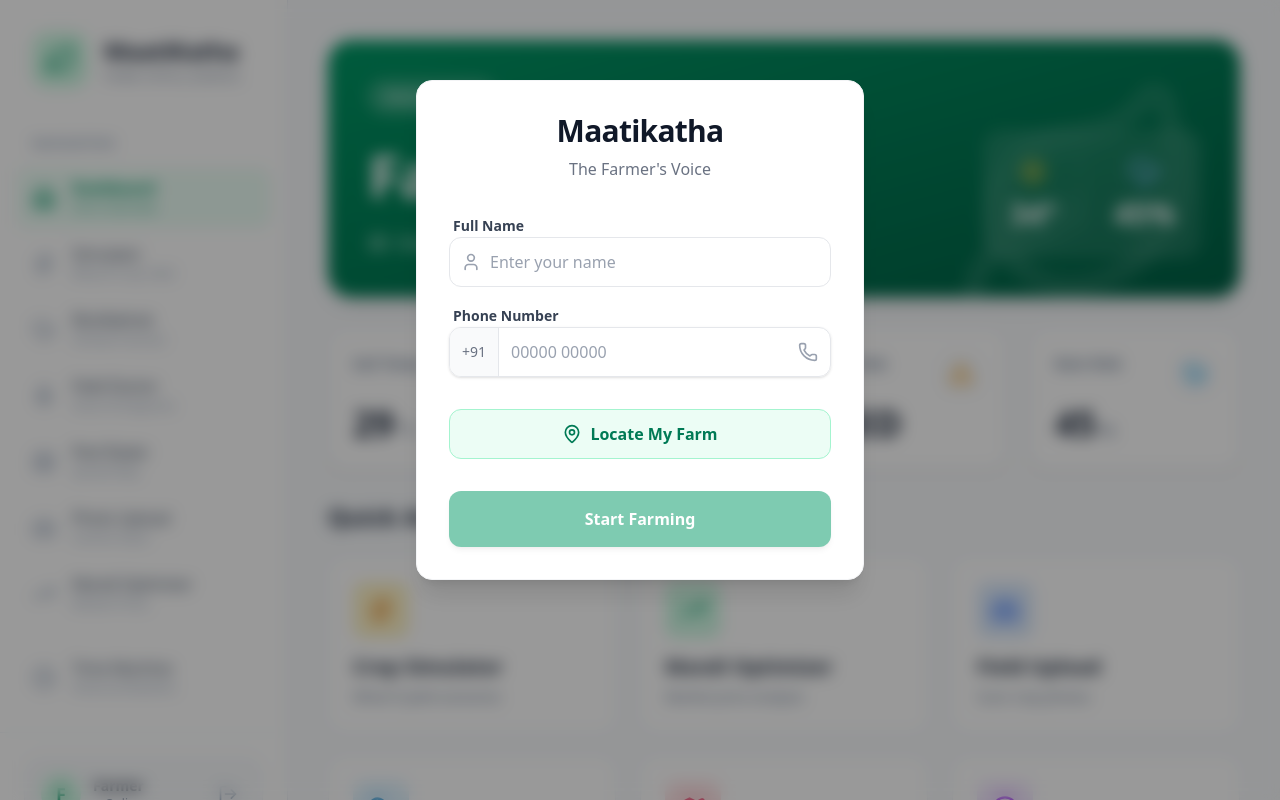
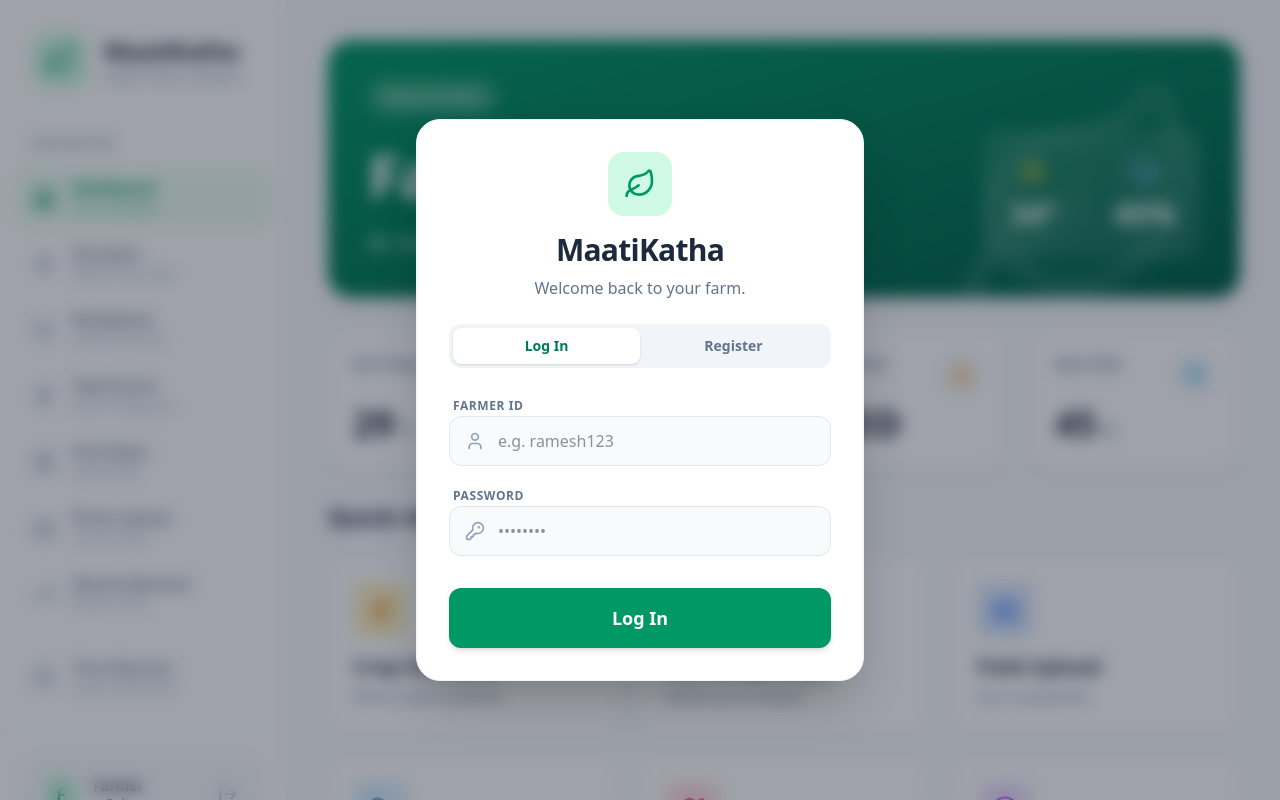
Before and after one commit to trijitroy2006/maatikatha, a Next.js app: page / in a window 1280 px wide. Shown: the top 800 px of the page. Built offline with nearby package versions, Linux system fonts and the light colour scheme; no server answers.

Commit message:
feat: Auth logic with local user registry (ID & Password)

```diff
--- a/src/components/AuthModal.tsx
+++ b/src/components/AuthModal.tsx
@@ -2,19 +2,25 @@
 
 import { useState } from 'react';
 import { useAuth } from '@/contexts/AuthContext';
-import { MapPin, Loader2, User, Phone } from 'lucide-react';
+import { MapPin, Loader2, KeyRound, User, Leaf } from 'lucide-react';
+import { cn } from '@/lib/utils';
 
 const FALLBACK_LAT = 23.0822;
 const FALLBACK_LON = 88.5228;
 const FALLBACK_NAME = 'Chakdaha, West Bengal';
 
 export default function AuthModal() {
-  const { isAuthenticated, login, setFarmLocation } = useAuth();
+  const { isAuthenticated, login, register } = useAuth();
 
+  const [mode, setMode] = useState<'login' | 'register'>('login');
+
+  const [farmerId, setFarmerId] = useState('');
+  const [password, setPassword] = useState('');
   const [farmerName, setFarmerName] = useState('');
-  const [phoneNumber, setPhoneNumber] = useState('');
+
   const [isLocating, setIsLocating] = useState(false);
   const [detectedLocation, setDetectedLocation] = useState<{ lat: number; lon: number; name: string } | null>(null);
+  const [errorMsg, setErrorMsg] = useState('');
 
   // If already authenticated, don't show the modal
   if (isAuthenticated) return null;
@@ -50,84 +56,168 @@ export default function AuthModal() {
     );
   };
 
-  const handleStart = () => {
-    if (!farmerName.trim()) return;
+  const handleSubmit = (e: React.FormEvent) => {
+    e.preventDefault();
+    setErrorMsg('');
+
+    if (mode === 'login') {
+      if (!farmerId.trim() || !password) {
+        setErrorMsg('Please enter both ID and Password.');
+        return;
+      }
+      const success = login(farmerId, password);
+      if (!success) {
+        setErrorMsg('Invalid ID or Password.');
+      }
+    } else {
+      if (!farmerId.trim() || !password || !farmerName.trim()) {
+        setErrorMsg('Please fill out all fields.');
+        return;
+      }
       const loc = detectedLocation || { lat: FALLBACK_LAT, lon: FALLBACK_LON, name: FALLBACK_NAME };
-    setFarmLocation(loc.lat, loc.lon, loc.name);
-    login(farmerName.trim());
+      const success = register(farmerId, password, farmerName, loc.lat, loc.lon, loc.name);
+      if (!success) {
+        setErrorMsg('Farmer ID already exists! Please choose another one.');
+      }
+    }
   };
 
   return (
-    <div className="fixed inset-0 z-50 bg-black/40 backdrop-blur-sm flex items-start justify-center p-4 overflow-y-auto">
-      <div className="bg-white rounded-2xl shadow-xl border border-gray-100 max-w-md w-full mt-16 p-8 space-y-8">
+    <div className="fixed inset-0 z-50 bg-slate-900/40 backdrop-blur-sm flex items-center justify-center p-4 overflow-y-auto">
+      <div className="bg-white rounded-3xl shadow-2xl max-w-md w-full p-8 space-y-6 border border-slate-100 my-8">
+
         <div className="text-center space-y-2">
-          <h1 className="font-bold text-3xl text-gray-900 tracking-tight">Maatikatha</h1>
-          <p className="text-gray-500 font-medium">The Farmer's Voice</p>
+          <div className="w-16 h-16 bg-emerald-100 rounded-2xl flex items-center justify-center mx-auto mb-4">
+            <Leaf className="w-8 h-8 text-emerald-600" />
+          </div>
+          <h1 className="font-bold text-3xl text-slate-800 tracking-tight">
+            MaatiKatha
+          </h1>
+          <p className="font-medium text-slate-500">
+            {mode === 'login' ? 'Welcome back to your farm.' : 'Join the agricultural network.'}
+          </p>
         </div>
 
-        <div className="space-y-4">
-          <div className="space-y-1">
-            <label className="text-sm font-semibold text-gray-700 ml-1">Full Name</label>
+        {/* Toggle Mode */}
+        <div className="flex bg-slate-100 rounded-xl p-1 relative">
+          <button
+            type="button"
+            onClick={() => { setMode('login'); setErrorMsg(''); }}
+            className={cn(
+              "flex-1 py-2 text-sm font-semibold rounded-lg transition-all",
+              mode === 'login' ? "bg-white text-emerald-700 shadow-sm" : "text-slate-500 hover:text-slate-700"
+            )}
+          >
+            Log In
+          </button>
+          <button
+            type="button"
+            onClick={() => { setMode('register'); setErrorMsg(''); }}
+            className={cn(
+              "flex-1 py-2 text-sm font-semibold rounded-lg transition-all",
+              mode === 'register' ? "bg-white text-emerald-700 shadow-sm" : "text-slate-500 hover:text-slate-700"
+            )}
+          >
+            Register
+          </button>
+        </div>
+
+        <form onSubmit={handleSubmit} className="space-y-4">
+
+          {errorMsg && (
+            <div className="p-3 rounded-xl bg-rose-50 text-rose-600 text-sm font-medium border border-rose-100 text-center">
+              {errorMsg}
+            </div>
+          )}
+
+          {mode === 'register' && (
+            <div className="space-y-1.5">
+              <label className="text-xs font-bold text-slate-500 uppercase tracking-wider ml-1">Full Name</label>
               <div className="relative">
-              <div className="absolute inset-y-0 left-0 pl-3 flex items-center pointer-events-none">
-                <User className="h-5 w-5 text-gray-400" />
-              </div>
+                <User className="absolute left-4 top-1/2 -translate-y-1/2 w-5 h-5 text-slate-400" />
                 <input
                   type="text"
                   value={farmerName}
                   onChange={(e) => setFarmerName(e.target.value)}
-                placeholder="Enter your name"
-                className="block w-full pl-10 pr-3 py-3 border border-gray-200 rounded-xl text-gray-900 placeholder-gray-400 focus:outline-none focus:ring-2 focus:ring-emerald-500 focus:border-transparent transition-shadow"
+                  placeholder="e.g. Ramesh Kumar"
+                  className="w-full bg-slate-50 border border-slate-200 rounded-xl py-3 pl-12 pr-4 text-slate-800 font-medium focus:ring-2 focus:ring-emerald-500/20 focus:border-emerald-500 outline-none transition-all"
+                />
+              </div>
+            </div>
+          )}
+
+          <div className="space-y-1.5">
+            <label className="text-xs font-bold text-slate-500 uppercase tracking-wider ml-1">Farmer ID</label>
+            <div className="relative">
+              <User className="absolute left-4 top-1/2 -translate-y-1/2 w-5 h-5 text-slate-400" />
+              <input
+                type="text"
+                value={farmerId}
+                onChange={(e) => setFarmerId(e.target.value)}
+                placeholder="e.g. ramesh123"
+                className="w-full bg-slate-50 border border-slate-200 rounded-xl py-3 pl-12 pr-4 text-slate-800 font-medium focus:ring-2 focus:ring-emerald-500/20 focus:border-emerald-500 outline-none transition-all"
               />
             </div>
           </div>
 
-          <div className="space-y-1">
-            <label className="text-sm font-semibold text-gray-700 ml-1">Phone Number</label>
-            <div className="relative flex shadow-sm rounded-xl overflow-hidden border border-gray-200 focus-within:ring-2 focus-within:ring-emerald-500 focus-within:border-transparent transition-shadow">
-              <span className="inline-flex items-center px-3 bg-gray-50 text-gray-500 sm:text-sm border-r border-gray-200 font-medium">
-                +91
-              </span>
+          <div className="space-y-1.5">
+            <label className="text-xs font-bold text-slate-500 uppercase tracking-wider ml-1">Password</label>
+            <div className="relative">
+              <KeyRound className="absolute left-4 top-1/2 -translate-y-1/2 w-5 h-5 text-slate-400" />
               <input
-                type="tel"
-                value={phoneNumber}
-                onChange={(e) => setPhoneNumber(e.target.value)}
-                placeholder="00000 00000"
-                className="flex-1 block w-full px-3 py-3 text-gray-900 placeholder-gray-400 focus:outline-none"
+                type="password"
+                value={password}
+                onChange={(e) => setPassword(e.target.value)}
+                placeholder="••••••••"
+                className="w-full bg-slate-50 border border-slate-200 rounded-xl py-3 pl-12 pr-4 text-slate-800 font-medium focus:ring-2 focus:ring-emerald-500/20 focus:border-emerald-500 outline-none transition-all"
               />
-              <div className="absolute inset-y-0 right-0 pr-3 flex items-center pointer-events-none">
-                <Phone className="h-5 w-5 text-gray-400" />
-              </div>
-            </div>
             </div>
           </div>
 
-        <div className="space-y-4">
+          {mode === 'register' && (
+            <div className="pt-2">
+              <label className="text-xs font-bold text-slate-500 uppercase tracking-wider ml-1 mb-1.5 block">Farm Location</label>
               <button
+                type="button"
                 onClick={handleLocate}
                 disabled={isLocating}
-            className="w-full flex items-center justify-center gap-2 px-6 py-3 border border-emerald-200 text-emerald-700 bg-emerald-50 hover:bg-emerald-100 rounded-xl font-semibold transition-colors disabled:opacity-50"
+                className={cn(
+                  "w-full rounded-xl py-3 px-4 font-semibold text-sm flex items-center justify-center gap-2 border transition-all",
+                  detectedLocation
+                    ? "bg-emerald-50 border-emerald-200 text-emerald-700"
+                    : "bg-white border-slate-200 text-slate-600 hover:bg-slate-50 hover:border-slate-300"
+                )}
               >
-            {isLocating ? <Loader2 className="animate-spin w-5 h-5" /> : <MapPin className="w-5 h-5" />}
-            {isLocating ? 'Locating...' : 'Locate My Farm'}
+                {isLocating ? (
+                  <Loader2 className="animate-spin w-5 h-5" />
+                ) : (
+                  <MapPin className="w-5 h-5" />
+                )}
+                {isLocating
+                  ? 'Locating...'
+                  : detectedLocation
+                    ? 'Location Saved!'
+                    : 'Use GPS to Locate Farm'
+                }
               </button>
-
               {detectedLocation && (
-            <div className="flex items-center justify-center">
-              <span className="bg-emerald-50 text-emerald-800 px-4 py-2 rounded-lg text-sm font-medium flex items-center gap-2">
-                <MapPin className="w-4 h-4" /> {detectedLocation.name}
-              </span>
+                <p className="text-xs text-emerald-600 font-medium text-center mt-2 px-2">
+                  📍 {detectedLocation.name}
+                </p>
+              )}
             </div>
           )}
+
+          <div className="pt-4">
+            <button
+              type="submit"
+              className="w-full bg-emerald-600 hover:bg-emerald-700 text-white rounded-xl py-4 font-bold text-lg shadow-md hover:shadow-lg transition-all hover:-translate-y-0.5 active:translate-y-0 disabled:opacity-50 disabled:hover:translate-y-0"
+            >
+              {mode === 'login' ? 'Log In' : 'Create Account'}
+            </button>
           </div>
+        </form>
 
-        <button
-          onClick={handleStart}
-          disabled={!farmerName.trim()}
-          className="w-full flex items-center justify-center px-6 py-4 bg-emerald-600 hover:bg-emerald-700 text-white rounded-xl font-bold shadow-md hover:shadow-lg transition-all disabled:opacity-50 disabled:hover:shadow-md min-h-[56px]"
-        >
-          Start Farming
-        </button>
       </div>
     </div>
   );
--- a/src/contexts/AuthContext.tsx
+++ b/src/contexts/AuthContext.tsx
@@ -7,12 +7,23 @@ interface FarmLocation {
   lon: number;
 }
 
+export interface UserRecord {
+  id: string;
+  pass: string;
+  name: string;
+  lat: number;
+  lon: number;
+  locationName: string;
+}
+
 interface AuthContextType {
   isAuthenticated: boolean;
+  farmerId: string;
   farmerName: string;
   farmLocation: FarmLocation;
   locationName: string;
-  login: (name: string) => void;
+  login: (id: string, pass: string) => boolean;
+  register: (id: string, pass: string, name: string, lat: number, lon: number, locName: string) => boolean;
   logout: () => void;
   setFarmLocation: (lat: number, lon: number, name: string) => void;
 }
@@ -20,19 +31,14 @@ interface AuthContextType {
 const DEFAULT_LOCATION: FarmLocation = { lat: 23.0822, lon: 88.5228 };
 const DEFAULT_LOCATION_NAME = 'Chakdaha, West Bengal';
 
-const STORAGE_KEY_FARMER = 'mk_farmer';
-const STORAGE_KEY_LOCATION = 'mk_location';
+const STORAGE_KEY_USERS = 'mk_db_users';
+const STORAGE_KEY_SESSION = 'mk_session';
 
 const AuthContext = createContext<AuthContextType | undefined>(undefined);
 
-interface StoredLocation {
-  lat: number;
-  lon: number;
-  name: string;
-}
-
 export function AuthProvider({ children }: { children: ReactNode }) {
   const [isAuthenticated, setIsAuthenticated] = useState<boolean>(false);
+  const [farmerId, setFarmerId] = useState<string>('');
   const [farmerName, setFarmerName] = useState<string>('');
   const [farmLocation, setFarmLocationState] = useState<FarmLocation>(DEFAULT_LOCATION);
   const [locationName, setLocationName] = useState<string>(DEFAULT_LOCATION_NAME);
@@ -40,64 +46,101 @@ export function AuthProvider({ children }: { children: ReactNode }) {
   // Restore state from localStorage on mount
   useEffect(() => {
     try {
-      const storedFarmer = localStorage.getItem(STORAGE_KEY_FARMER);
-      if (storedFarmer) {
-        const parsed = JSON.parse(storedFarmer) as { name: string };
-        if (parsed.name && parsed.name.trim().length > 0) {
-          setFarmerName(parsed.name.trim());
-          setIsAuthenticated(true);
-        }
-      }
-
-      const storedLocation = localStorage.getItem(STORAGE_KEY_LOCATION);
-      if (storedLocation) {
-        const parsed = JSON.parse(storedLocation) as StoredLocation;
-        if (
-          typeof parsed.lat === 'number' &&
-          typeof parsed.lon === 'number' &&
-          typeof parsed.name === 'string'
-        ) {
-          setFarmLocationState({ lat: parsed.lat, lon: parsed.lon });
-          setLocationName(parsed.name);
+      const session = localStorage.getItem(STORAGE_KEY_SESSION);
+      if (session) {
+        const parsedSession = JSON.parse(session) as { id: string };
+        const usersStr = localStorage.getItem(STORAGE_KEY_USERS);
+        if (usersStr && parsedSession.id) {
+          const users = JSON.parse(usersStr) as Record<string, UserRecord>;
+          const user = users[parsedSession.id];
+          if (user) {
+            setFarmerId(user.id);
+            setFarmerName(user.name);
+            setFarmLocationState({ lat: user.lat, lon: user.lon });
+            setLocationName(user.locationName);
+            setIsAuthenticated(true);
+          }
         }
       }
     } catch {
-      // Corrupt localStorage ignore and use defaults
+      // Corrupt localStorage - ignore and use defaults
     }
   }, []);
 
-  const login = (name: string) => {
-    const trimmed = name.trim();
-    if (!trimmed) return;
-    setFarmerName(trimmed);
+  const _saveSession = (user: UserRecord) => {
+    setFarmerId(user.id);
+    setFarmerName(user.name);
+    setFarmLocationState({ lat: user.lat, lon: user.lon });
+    setLocationName(user.locationName);
     setIsAuthenticated(true);
     try {
-      localStorage.setItem(STORAGE_KEY_FARMER, JSON.stringify({ name: trimmed }));
+      localStorage.setItem(STORAGE_KEY_SESSION, JSON.stringify({ id: user.id }));
+    } catch {}
+  };
+
+  const login = (id: string, pass: string): boolean => {
+    try {
+      const usersStr = localStorage.getItem(STORAGE_KEY_USERS);
+      if (!usersStr) return false;
+      const users = JSON.parse(usersStr) as Record<string, UserRecord>;
+      const user = users[id];
+      if (user && user.pass === pass) {
+        _saveSession(user);
+        return true;
+      }
+    } catch {}
+    return false;
+  };
+
+  const register = (id: string, pass: string, name: string, lat: number, lon: number, locName: string): boolean => {
+    const trimmedId = id.trim();
+    if (!trimmedId) return false;
+
+    try {
+      const usersStr = localStorage.getItem(STORAGE_KEY_USERS);
+      const users: Record<string, UserRecord> = usersStr ? JSON.parse(usersStr) : {};
+
+      // Check if ID already exists
+      if (users[trimmedId]) return false;
+
+      const newUser: UserRecord = { id: trimmedId, pass, name: name.trim(), lat, lon, locationName: locName };
+      users[trimmedId] = newUser;
+
+      localStorage.setItem(STORAGE_KEY_USERS, JSON.stringify(users));
+      _saveSession(newUser);
+      return true;
     } catch {
-      // localStorage may be unavailable in some environments
+      return false;
     }
   };
 
   const logout = () => {
+    setFarmerId('');
     setFarmerName('');
     setIsAuthenticated(false);
     try {
-      localStorage.removeItem(STORAGE_KEY_FARMER);
-    } catch {
-      // ignore
-    }
+      localStorage.removeItem(STORAGE_KEY_SESSION);
+    } catch {}
   };
 
   const setFarmLocation = (lat: number, lon: number, name: string) => {
     setFarmLocationState({ lat, lon });
     setLocationName(name);
-    try {
-      localStorage.setItem(
-        STORAGE_KEY_LOCATION,
-        JSON.stringify({ lat, lon, name })
-      );
-    } catch {
-      // ignore
+
+    // Update the DB if authenticated
+    if (isAuthenticated && farmerId) {
+      try {
+        const usersStr = localStorage.getItem(STORAGE_KEY_USERS);
+        if (usersStr) {
+          const users = JSON.parse(usersStr) as Record<string, UserRecord>;
+          if (users[farmerId]) {
+            users[farmerId].lat = lat;
+            users[farmerId].lon = lon;
+            users[farmerId].locationName = name;
+            localStorage.setItem(STORAGE_KEY_USERS, JSON.stringify(users));
+          }
+        }
+      } catch {}
     }
   };
 
@@ -105,10 +148,12 @@ export function AuthProvider({ children }: { children: ReactNode }) {
     <AuthContext.Provider
       value={{
         isAuthenticated,
+        farmerId,
         farmerName,
         farmLocation,
         locationName,
         login,
+        register,
         logout,
         setFarmLocation,
       }}
```
Lines whose indentation alone changed are shown as unchanged.
